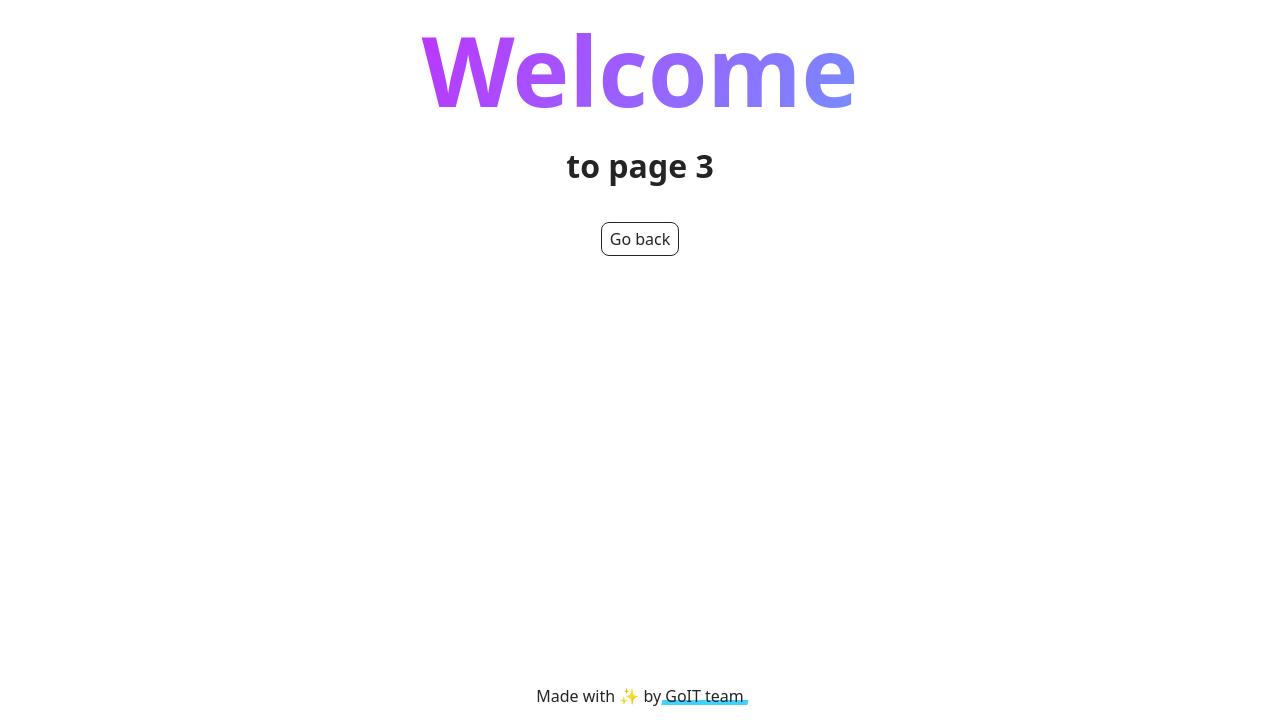
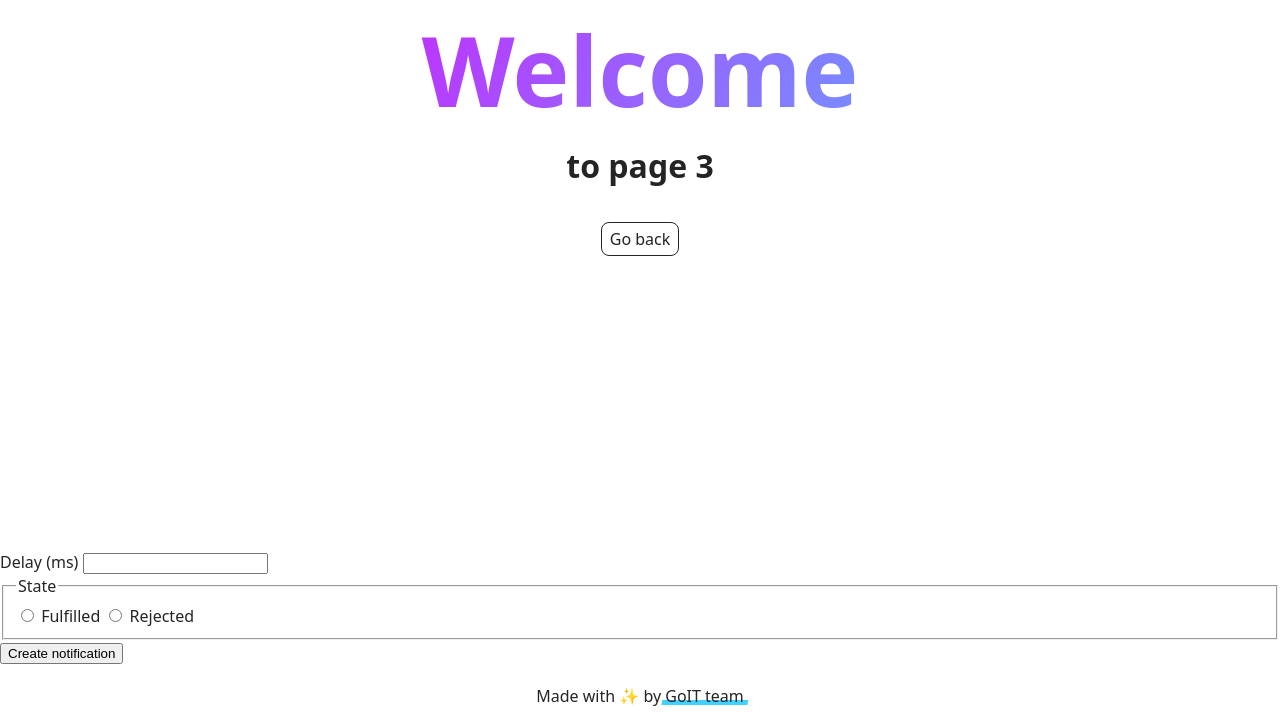
Before and after one commit to Vika0605-av/goit-js-hw-10, a plain HTML site: page 2-snackbar.html in a window 1280 px wide. Shown: the part 72-800 px from the top of the page. Drawn offline with Linux system fonts and the light colour scheme.

Commit message:
Deploying to gh-pages from @ Vika0605-av/goit-js-hw-10@d599dcf0b8ff77c6efa81f20d608f04601a6fc61 🚀

```diff
--- a/2-snackbar.html
+++ b/2-snackbar.html
@@ -38,7 +38,26 @@
 
       </div>
     </main>
+<form class="form">
+  <label>
+    Delay (ms)
+    <input type="number" name="delay" required />
+  </label>
 
+  <fieldset>
+    <legend>State</legend>
+    <label>
+      <input type="radio" name="state" value="fulfilled" required />
+      Fulfilled
+    </label>
+    <label>
+      <input type="radio" name="state" value="rejected" required />
+      Rejected
+    </label>
+  </fieldset>
+
+  <button type="submit">Create notification</button>
+</form>
     <footer class="footer">
   <div class="container">
     <p class="footer-desc">
```
Also changed, not shown: 1-timer.html (+2 -0 lines).
